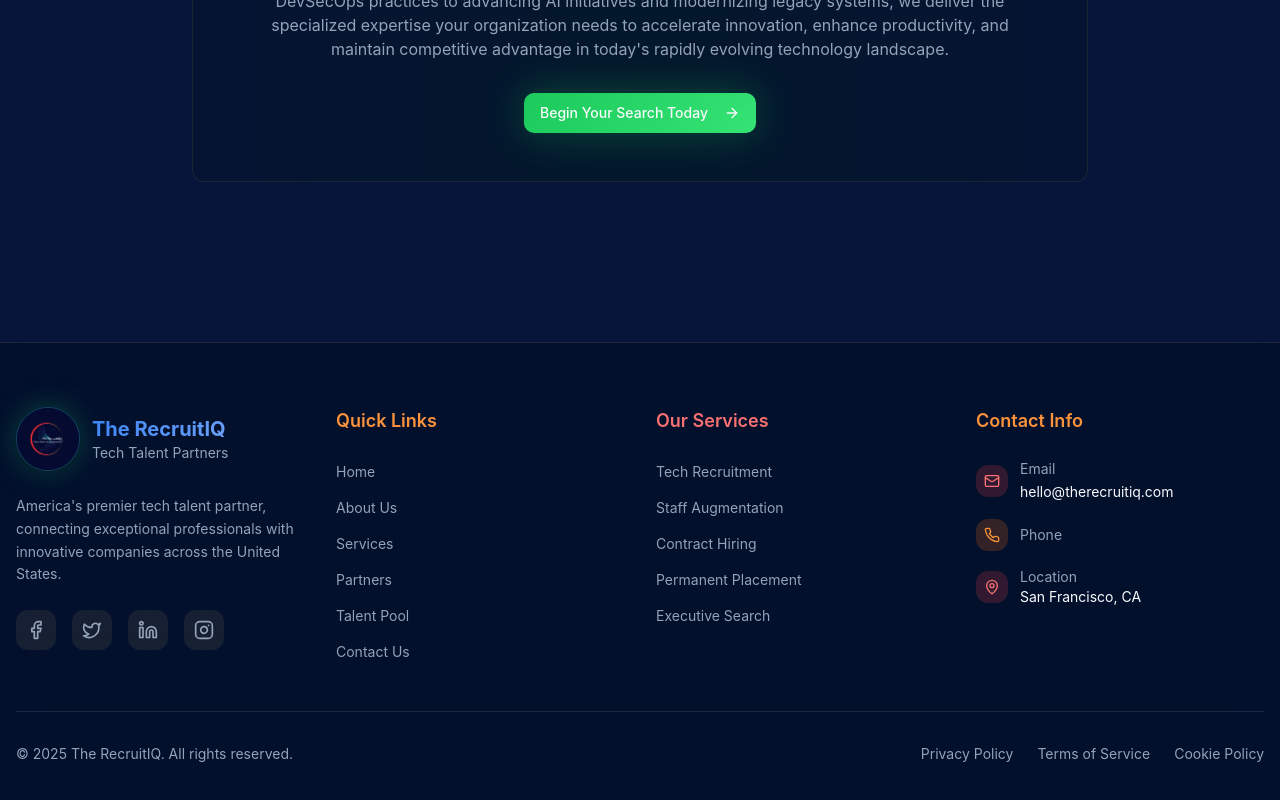
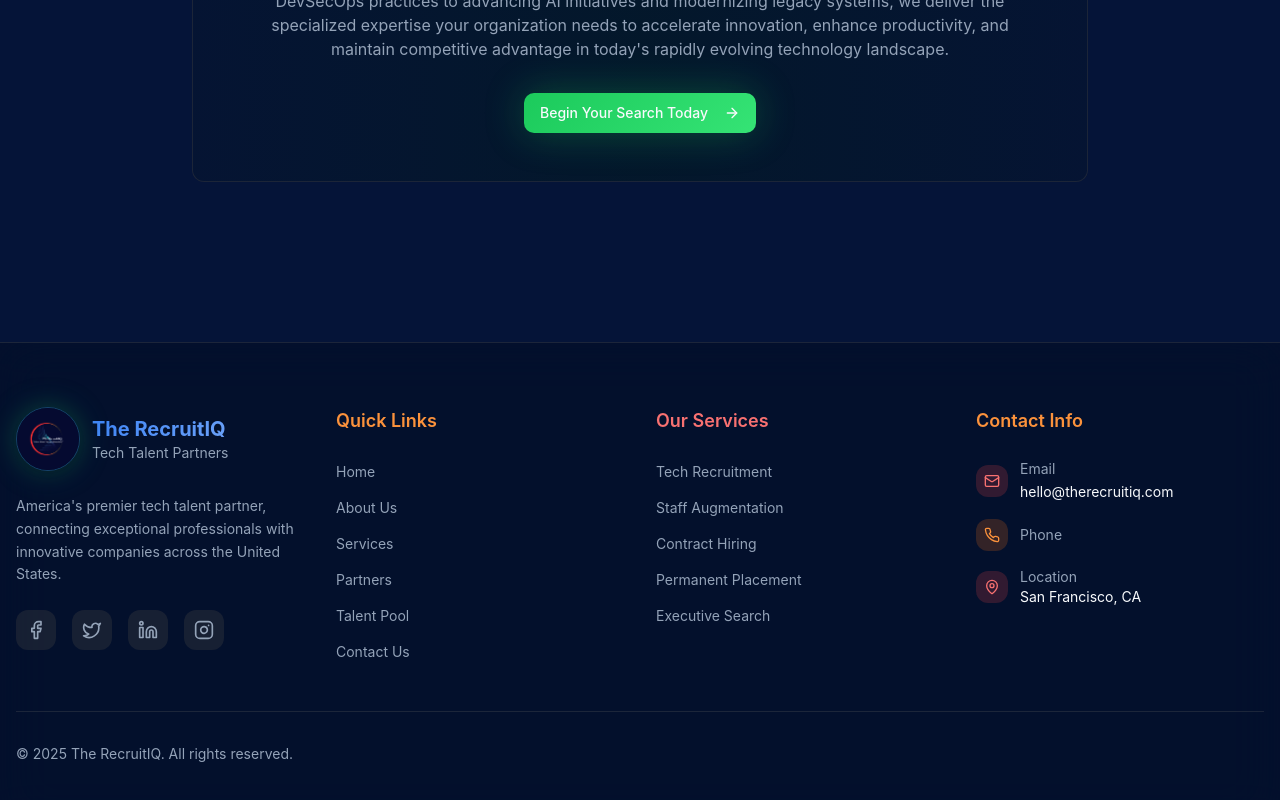
Before and after one commit to RahulAdminRecruitIQ/fluent-design-site, a React (Vite) app: page / in a window 1280 px wide. Shown: the part 1858-2658 px from the top of the page. Built offline with nearby package versions, Linux system fonts and the light colour scheme.

Commit message:
Update Footer.tsx

```diff
--- a/src/components/Footer.tsx
+++ b/src/components/Footer.tsx
@@ -143,15 +143,7 @@ const Footer = () => {
               © 2025 The RecruitIQ. All rights reserved.
             </div>
             <div className="flex space-x-6 text-sm">
-              <Link to="#" className="text-muted-foreground hover:text-orange-400 transition-colors animated-underline">
-                Privacy Policy
-              </Link>
-              <Link to="#" className="text-muted-foreground hover:text-red-400 transition-colors animated-underline">
-                Terms of Service
-              </Link>
-              <Link to="#" className="text-muted-foreground hover:text-orange-400 transition-colors animated-underline">
-                Cookie Policy
-              </Link>
+
             </div>
           </div>
         </div>
```
